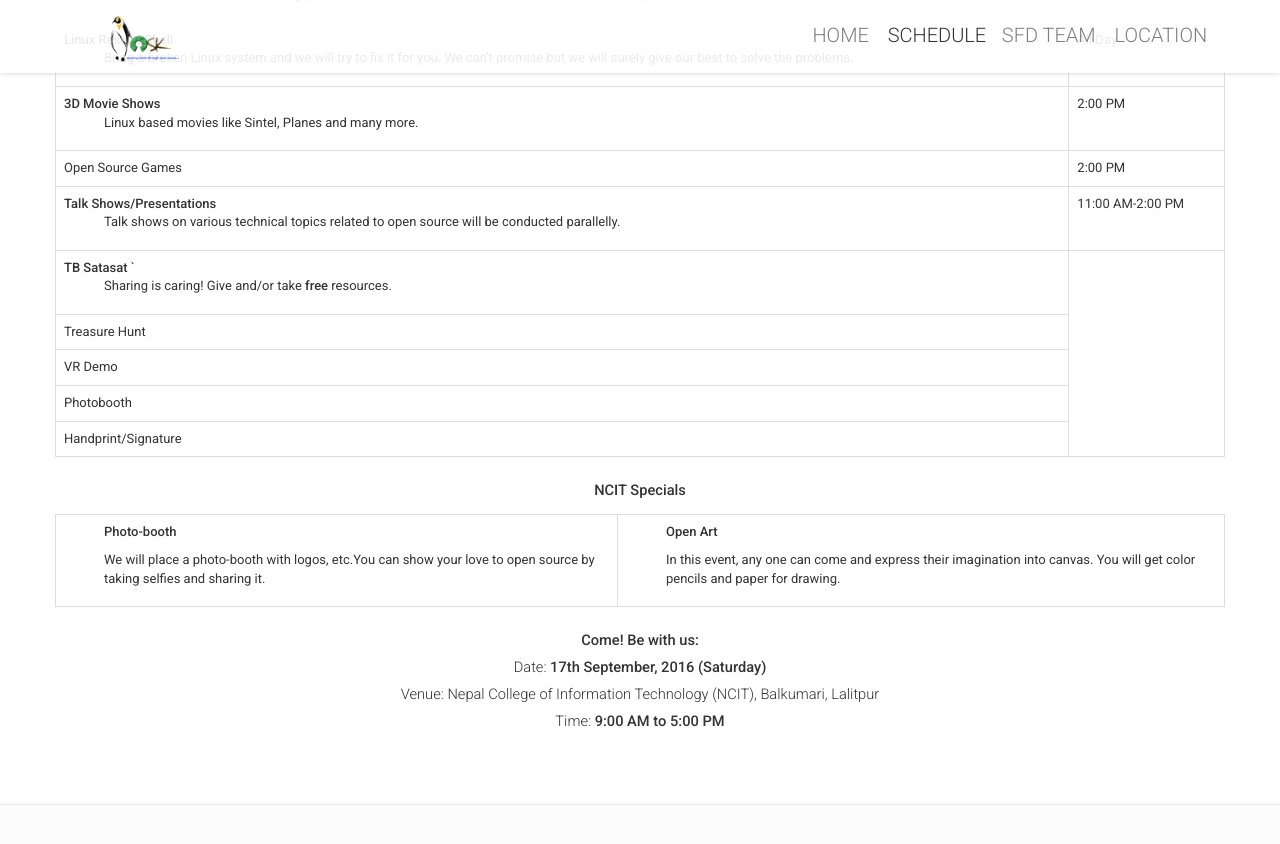
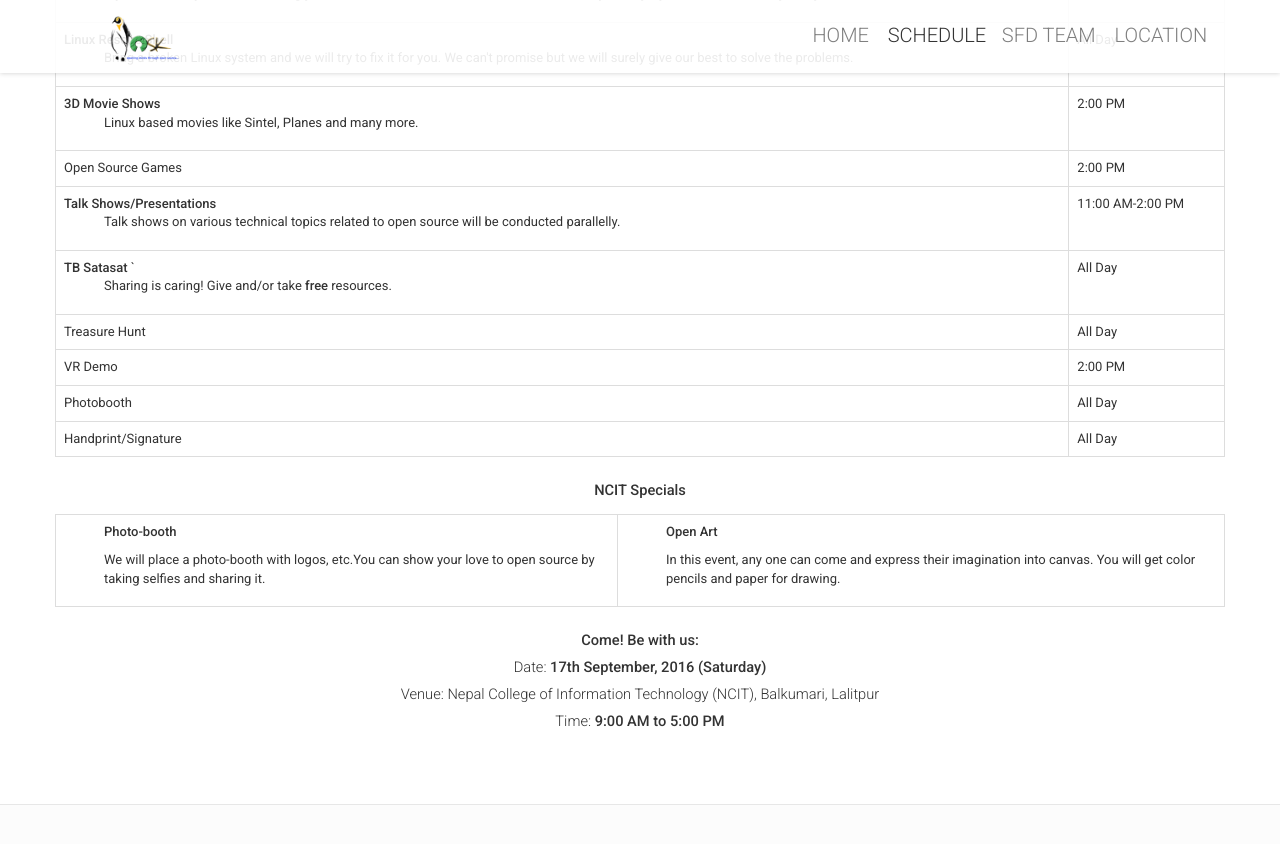
Before and after one commit to openosk/openosk.github.io, a Jekyll site: the page built from schedule.html, in a window 1280 px wide and 900 px high, scrolled down 1195 px. Shown: the top 844 px of the window. Built offline with Jekyll 4.4.1, drawn with Linux system fonts in a browser that asks for light colours; nearby versions of some CDN libraries; comment, search, counter and statistics services are not loaded.

Commit message:
updateSchedule

```diff
--- a/_includes/schedule-table.html
+++ b/_includes/schedule-table.html
@@ -110,18 +110,23 @@
 								<td><b>TB Satasat</b>
 `								<ul>Sharing is caring! Give and/or take <strong>free</strong> resources.</ul>
 								</td>
+								<td>All Day</td>
 							</tr>
 							<tr>
 								<td>Treasure Hunt</td>
+								<td>All Day</td>
 							</tr>
 							<tr>
 								<td>VR Demo</td>
+								<td>2:00 PM</td>
 							</tr>
 							<tr>
 								<td>Photobooth</td>
+								<td>All Day</td>
 							</tr>
 							<tr>
 								<td>Handprint/Signature</td>
+								<td>All Day</td>
 							</tr>
 
 
```
